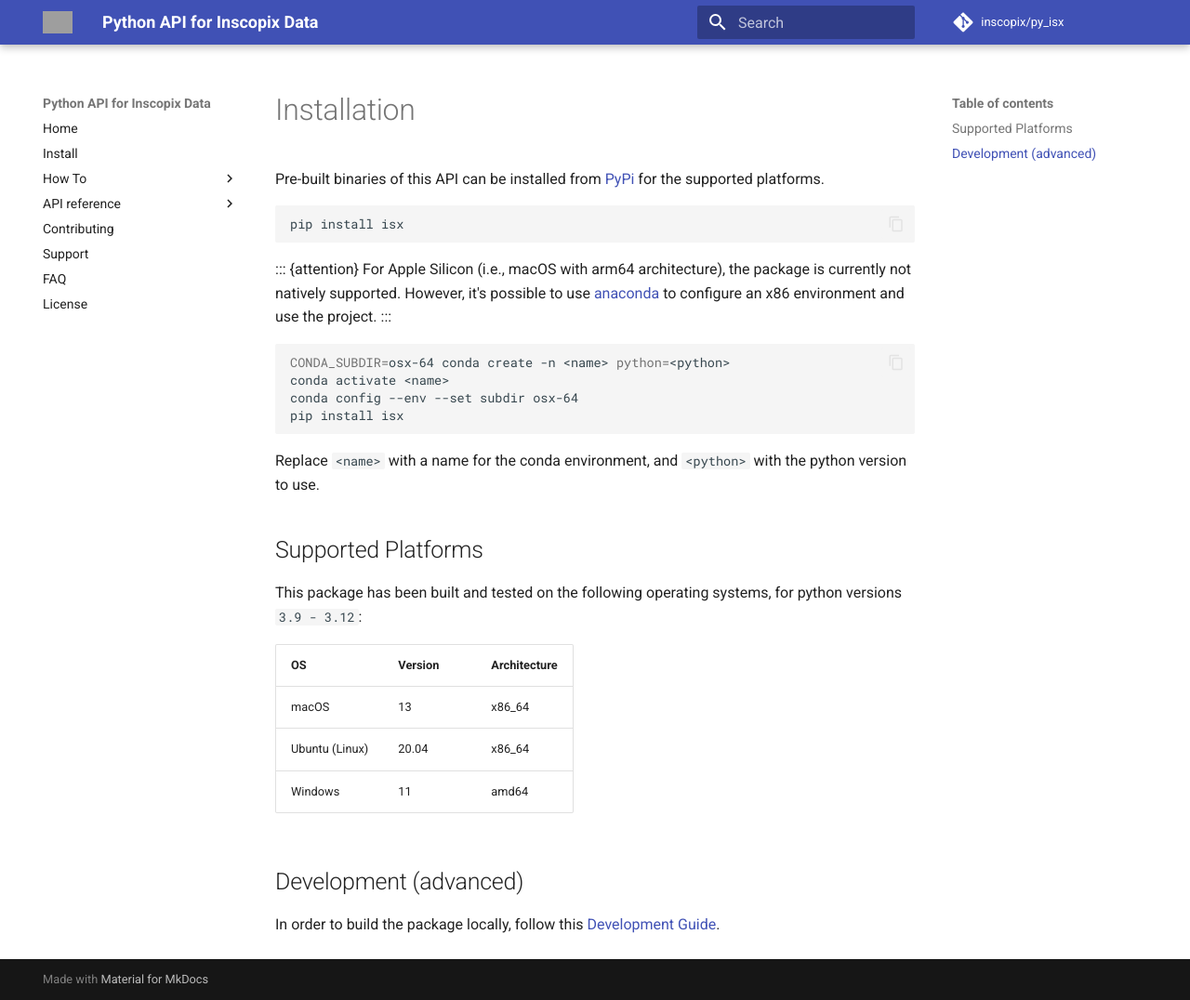
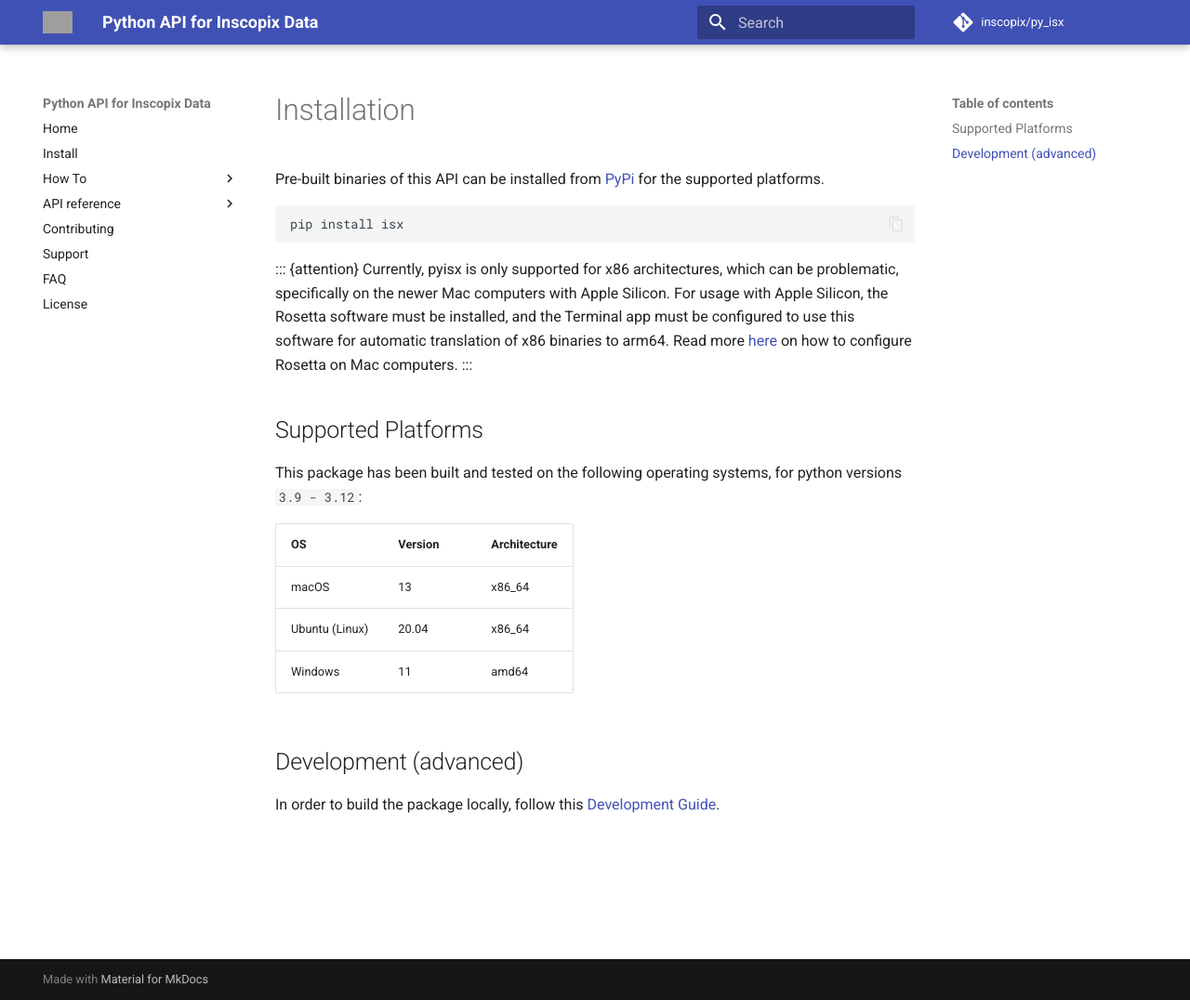
Before and after one commit to inscopix/pyisx, an MkDocs documentation site: the page built from docs/installation.md, in a window 1280 px wide and 1076 px high. Shown: the whole window at 93% size. Built offline with MkDocs 1.6.1 and Material for MkDocs 9.7.7, drawn with Linux system fonts in a browser that asks for light colours; comment, search, counter and statistics services are not loaded; grey boxes are pictures that could not be loaded.

Commit message:
IT-1579: doc updates and clean up

````diff
--- a/docs/installation.md
+++ b/docs/installation.md
@@ -8,17 +8,8 @@
 ```
 
 ::: {attention}
-For Apple Silicon (i.e., macOS with arm64 architecture), the package is currently not natively supported. However, it's possible to use [anaconda](https://www.anaconda.com/) to configure an x86 environment and use the project.
+Currently, pyisx is only supported for x86 architectures, which can be problematic, specifically on the newer Mac computers with Apple Silicon. For usage with Apple Silicon, the Rosetta software must be installed, and the Terminal app must be configured to use this software for automatic translation of x86 binaries to arm64. Read more [here](https://support.apple.com/en-us/102527) on how to configure Rosetta on Mac computers.
 :::
-
-```bash
-CONDA_SUBDIR=osx-64 conda create -n <name> python=<python>
-conda activate <name>
-conda config --env --set subdir osx-64
-pip install isx
-```
-
-Replace `<name>` with a name for the conda environment, and `<python>` with the python version to use.
 
 ## Supported Platforms
 
--- a/setup.py
+++ b/setup.py
@@ -7,7 +7,7 @@
 
 setup(
     name='isx',
-    version='2.0.1',
+    version='2.1.0',
     packages=find_namespace_packages(),
     python_requires='>=3.9,<3.14',
     install_requires=[
````
Also changed, not shown: README.md (+0 -3 lines), docs/overview.md (+1 -8 lines), 1 other file.
